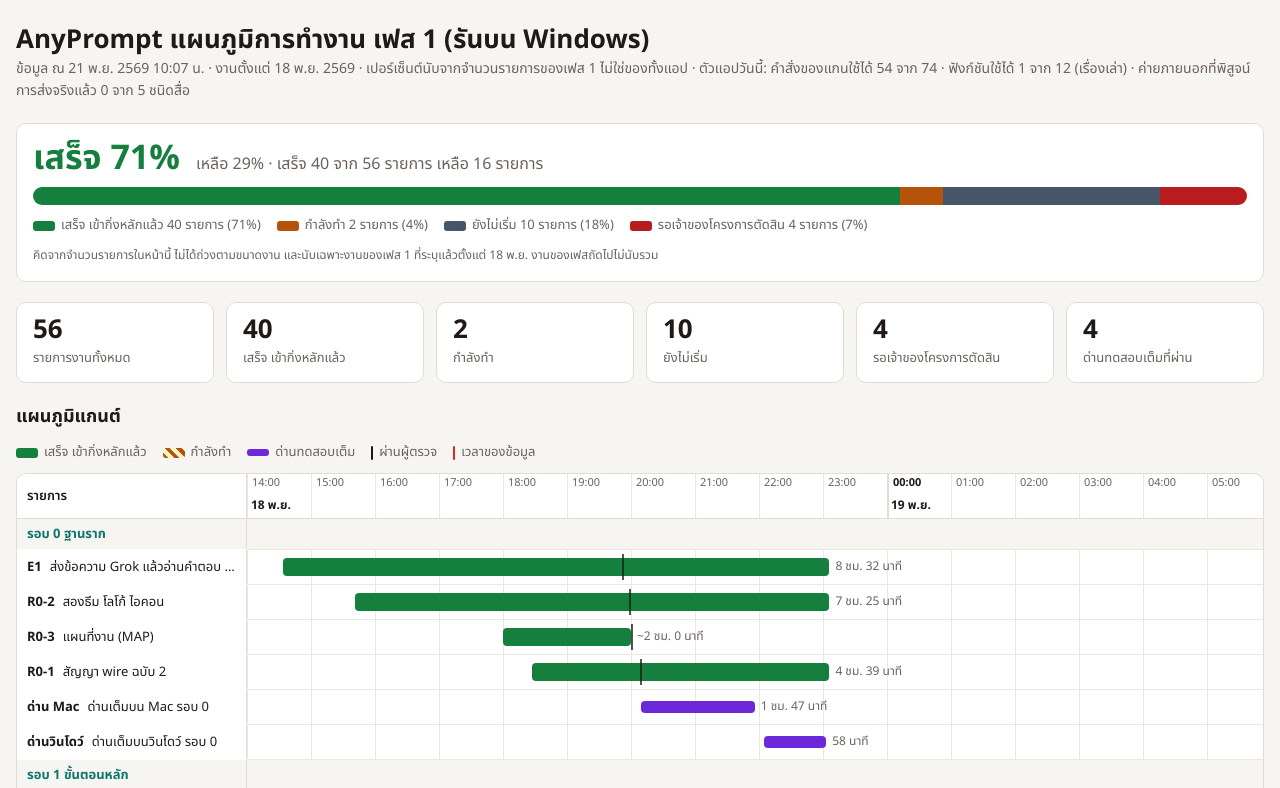
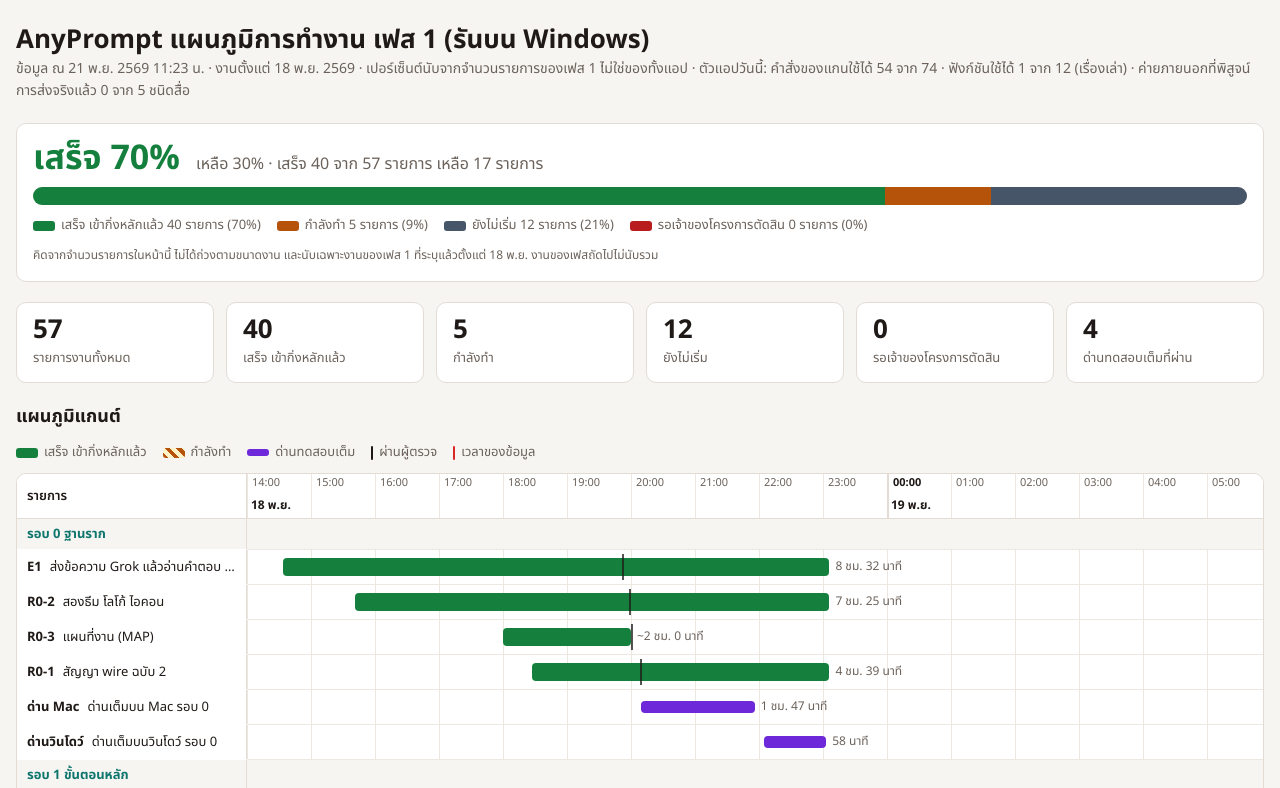
Before and after one commit to oldevill14/anyprompt-progress, a plain HTML site: page index.html in a window 1280 px wide. Shown: the top 788 px of the page. Drawn offline with Linux system fonts and the light colour scheme.

Commit message:
อัปเดต 21 พ.ย. 11:23: งานปิดรอบ 1 ที่เปิดแล้ว และข้อที่เจ้าของโครงการตัดสินครบ
Co-Authored-By: Claude Fable 5.2 <noreply@anthropic.com>

```diff
--- a/index.html
+++ b/index.html
@@ -90,7 +90,7 @@ footer{color:var(--mut);font-size:13px}
   <footer>เวลาเป็นเวลาไทย · เวลาที่มีเครื่องหมาย ~ เป็นเวลาโดยประมาณจากบันทึกของกัปตัน ที่เหลือมาจาก git หรือไฟล์บันทึกเวลาของชิ้นงาน · ครอบคลุมตั้งแต่รอบ 0 (18 พ.ย. 2569) · งานก่อนหน้านั้น (11 ถึง 17 พ.ย.) ยังไม่ได้ใส่ในแผนภูมินี้ · เฟส 1 เน้นให้แอปรันบน Windows ได้ก่อน รุ่นสำหรับ iOS ยังไม่มี · ผลเทสต์คือค่าที่กัปตันนับจาก log เอง ตัวที่ล้ม 1 ตัวบน Mac คือเทสต์ล็อกอินเว็บ (MAC-16) ที่ผ่านบนเครื่องวินโดว์</footer>
 </div>
 <script>
-const NOW='11-21 10:07', ASOF='21 พ.ย. 2569 10:07 น.';
+const NOW='11-21 11:23', ASOF='21 พ.ย. 2569 11:23 น.';
 const S={done:['เสร็จ','s-done'],work:['กำลังทำ','s-work'],wait:['ยังไม่เริ่ม','s-wait'],ask:['รอเจ้าของโครงการตัดสิน','s-ask'],gate:['ด่านผ่าน','s-done'],later:['เฟสถัดไป','s-later']};
 // g=กลุ่ม id n=ชื่อ w=ทำอะไร by=ผู้ทำ a=เริ่ม rv=ผ่านผู้ตรวจ b=เข้ากิ่งหลัก ap=เวลาประมาณ(1) rd=รอบผู้ตรวจ t=ผลที่นับ s=สถานะ note
 const D=[
@@ -136,24 +136,25 @@ const D=[
 {g:'เตรียมด่านปิดเฟส 1',id:'G0-1',n:'แอปไม่แย่งหน้าจอตอนทดสอบ',w:'ใต้สวิตช์ทดสอบ หน้าต่างเปิดโดยไม่ขึ้นหน้า ไม่ขยายเต็มจอ ไม่ดึงคีย์บอร์ด',by:'Claude',a:'11-20 23:37',b:'11-21 04:56',ap:1,rd:'3 ชิ้น ผู้ตรวจผ่านทุกชิ้น',t:'แอป desktop 73 ผ่าน / 0 ล้ม',s:'done',note:'วัดจริงบนวินโดว์: หน้าต่างที่ใช้อยู่ไม่ถูกเปลี่ยน'},
 {g:'เตรียมด่านปิดเฟส 1',id:'G0-1t',n:'เทสต์กันการแย่งหน้าจอกลับมา',w:'ตรึงลำดับค่าและห้ามคำสั่งขยายจอหรือดึงคีย์บอร์ด',by:'Claude Opus',a:'11-21 05:03',b:'11-21 06:02',ap:1,rd:'2 ชิ้น ผู้ตรวจผ่าน',t:'แอป desktop 73 ผ่าน / 0 ล้ม',s:'done',note:''},
 {g:'เตรียมด่านปิดเฟส 1',id:'G0-2',n:'หน้าเริ่มต้นและธีมสำหรับภาพด่าน',w:'เปิดแอปตรงไปหน้าที่จะถ่ายภาพ ใช้ได้เฉพาะสวิตช์นักพัฒนา',by:'Claude',a:'11-20 18:34',b:'11-20 23:01',ap:1,rd:'กัปตันนับ',t:'วินโดว์ชุดเต็ม 2570 ผ่าน / 0 ล้ม',s:'done',note:''},
-{g:'เตรียมด่านปิดเฟส 1',id:'G0-3',n:'เครื่องมือถ่ายภาพหน้าจอของด่าน',w:'ถ่ายภาพ 7 หน้าต่างจากแอปจริงบนวินโดว์แล้วตัดสิน',by:'ผู้ทำเครื่องมือ',a:'11-21 01:30',ap:1,rd:'ตรวจแผนติดตั้งแล้ว 4 รอบ กำลังรอบที่ 5',t:'ทดลองรัน 7 ภาพผ่าน กัปตันดูภาพเอง',s:'work',note:'เครื่องมือรับแล้ว ยังไม่ติดตั้ง'},
+{g:'เตรียมด่านปิดเฟส 1',id:'G0-3',n:'เครื่องมือถ่ายภาพหน้าจอของด่าน',w:'ถ่ายภาพ 7 หน้าต่างจากแอปจริงบนวินโดว์แล้วตัดสิน',by:'ผู้ทำเครื่องมือ',a:'11-21 01:30',ap:1,rd:'แผนติดตั้งผ่านผู้ตรวจรอบที่ 5 เหลือรอบเล็กสุดท้าย',t:'ทดลองรัน 7 ภาพผ่าน กัปตันดูภาพเอง',s:'work',note:'สร้างตัวแอปที่หัวด่านบนวินโดว์แล้ว รอติดตั้งเครื่องมือ'},
 {g:'เตรียมด่านปิดเฟส 1',id:'SLOT',n:'เครื่องมือ build ใช้โฟลเดอร์ร่วม',w:'ลดพื้นที่ดิสก์ต่อรอบทดสอบบนวินโดว์',by:'ผู้ทำเครื่องมือ',a:'11-21 07:40',ap:1,rd:'ตีกลับ 1 รอบ กำลังแก้',t:'',s:'work',note:'ล้างพื้นที่วินโดว์แล้ว 21 พ.ย. เหลือว่าง 330 GiB'},
 {g:'รอบ 2 ต่อยอด',id:'V1a',n:'ตัวขับเสียงพากย์ไทย (Gemini TTS) ชั้นตัวขับ',w:'ตัวขับเสียงบรรยายพร้อมเทสต์ ยังไม่ต่อเข้าแกนแอป',by:'Claude Sonnet',a:'11-20 14:09',b:'11-20 21:53',ap:1,rd:'ตีกลับ 3 รอบ',t:'วินโดว์ชุดเต็มผ่าน',s:'done',note:''},
-{g:'ยังไม่เริ่ม',id:'V1b',n:'ต่อเสียงพากย์เข้าแกนแอป',w:'รันเรื่องจนได้ MP4 มีเสียงบรรยายจริง',by:'',rd:'',t:'',s:'wait',note:'รอเจ้าของโครงการตัดสินแหล่งเสียง'},
+{g:'ยังไม่เริ่ม',id:'V1b',n:'ต่อเสียงพากย์เข้าแกนแอป',w:'รันเรื่องจนได้ MP4 มีเสียงบรรยายจริง (Gemini TTS)',by:'',rd:'',t:'',s:'wait',note:'ยืนยันแหล่งเสียงแล้ว 21 พ.ย. · หลัง RS-1'},
 {g:'ยังไม่เริ่ม',id:'G1a',n:'ด่านใหญ่ หน้าใหม่ถึง MP4',w:'ทดสอบทั้งเส้นทางบนวินโดว์ด้วยข้อมูลจำลอง',by:'',rd:'',t:'',s:'wait',note:'รอเครื่องมือถ่ายภาพของด่านติดตั้งเสร็จ'},
 {g:'ยังไม่เริ่ม',id:'D2',n:'แก้ฉาก',w:'แก้ฉาก เลือกเทค เปลี่ยนค่ายของโปรเจกต์',by:'',rd:'',t:'',s:'wait',note:'ต้องเสร็จก่อนตัวขับจริงตัวแรก'},
 {g:'ยังไม่เริ่ม',id:'C3',n:'สถานะโปรเจกต์และประมาณการ',w:'สถานะ เปิดโฟลเดอร์ บันทึกสำเนา',by:'',rd:'',t:'',s:'wait',note:''},
 {g:'ยังไม่เริ่ม',id:'D4',n:'สื่อเสริม',w:'คลื่นเสียง เตรียมสื่อ เปิดลิงก์',by:'',rd:'',t:'',s:'wait',note:''},
-{g:'ยังไม่เริ่ม',id:'RS-1',n:'คำสั่งเปลี่ยนค่ายของโปรเจกต์',w:'เปลี่ยนค่ายและโมเดลของโปรเจกต์ที่สร้างแล้ว',by:'',rd:'',t:'',s:'wait',note:'ต้องเสร็จก่อนรวมตัวขับเว็บจริง'},
-{g:'ยังไม่เริ่ม',id:'RS-2',n:'หน้าจอเปลี่ยนค่ายของโปรเจกต์',w:'ปุ่มและหน้าต่างเปลี่ยนค่ายในโปรเจกต์',by:'',rd:'',t:'',s:'wait',note:'รอ RS-1'},
+{g:'ปิดรอบ 1 (กำลังทำ)',id:'RS-1',n:'คำสั่งเปลี่ยนค่ายของโปรเจกต์',w:'สลับค่ายได้ทุกชนิดงาน รวมค่ายเว็บของภาพและคลิป',by:'Claude Opus',a:'11-21 10:18',rd:'',t:'',s:'work',note:'รอบนี้ไม่ให้เปลี่ยนถ้ามีงานที่เสร็จแล้ว กันทำซ้ำเงียบ ๆ'},
+{g:'ยังไม่เริ่ม',id:'RS-1b',n:'เปลี่ยนค่ายแล้วงานที่เสร็จอยู่ครบ',w:'ทำต่อเฉพาะที่เหลือ เว้นแต่ผู้ใช้สั่งทำซ้ำ',by:'',rd:'',t:'',s:'wait',note:'ต้องเสร็จก่อนหน้าจอเปลี่ยนค่าย'},
+{g:'ยังไม่เริ่ม',id:'RS-2',n:'หน้าจอเปลี่ยนค่ายของโปรเจกต์',w:'สลับค่ายภาพและคลิป: ChatGPT, Google Flow, Grok, Meta AI',by:'',rd:'',t:'',s:'wait',note:'รอ RS-1 และ RS-1b'},
 {g:'ยังไม่เริ่ม',id:'TRASH',n:'ถังขยะและรายการผลงาน',w:'ย้ายลงถัง กู้คืน ล้างถัง รายการผลงาน',by:'',rd:'',t:'',s:'wait',note:''},
 {g:'ยังไม่เริ่ม',id:'G1b',n:'ด่านใหญ่ขั้นสอง ภาพจริง',w:'แทนภาพจำลองด้วยภาพจากค่ายจริง',by:'',rd:'',t:'',s:'wait',note:'หลังด่านใหญ่ขั้นแรกและตัวขับภาพ'},
 {g:'ยังไม่เริ่ม',id:'D08-R1',n:'เอกสารบันทึกผลรอบ 1',w:'คู่มือทดสอบของงานรอบ 1',by:'GLM',rd:'',t:'',s:'wait',note:''},
-{g:'รอเจ้าของโครงการตัดสิน',id:'E2',n:'Grok ข้อความกับหน้าเว็บจริง',w:'ยืนยันการส่งข้อความกับหน้า Grok จริง',by:'',rd:'',t:'',s:'ask',note:'รออนุญาตส่งจริง'},
-{g:'รอเจ้าของโครงการตัดสิน',id:'E3',n:'Grok ภาพ ค่ายจริงตัวแรกของภาพ',w:'ตัวขับภาพผ่านหน้าเว็บ Grok',by:'',rd:'',t:'',s:'ask',note:'หลัง E2'},
-{g:'รอเจ้าของโครงการตัดสิน',id:'PRICE',n:'หน้าต่างราคาก่อนใช้ค่ายเสียเงิน',w:'ทำเสร็จแล้ว รอตัดสินว่าจะใส่ในแอปหรือไม่',by:'',rd:'',t:'',s:'ask',note:''},
+{g:'ปิดรอบ 1 (กำลังทำ)',id:'E2',n:'Grok ข้อความกับหน้าเว็บจริง',w:'ยืนยันการส่งข้อความกับหน้า Grok จริง ส่งจริง 2 ครั้ง',by:'Claude Opus',a:'11-21 10:18',rd:'',t:'',s:'work',note:'เจ้าของโครงการอนุมัติ 21 พ.ย.'},
+{g:'ยังไม่เริ่ม',id:'E3',n:'Grok ภาพ ค่ายจริงตัวแรกของภาพ',w:'ตัวขับภาพผ่านหน้าเว็บ Grok',by:'',rd:'',t:'',s:'wait',note:'หลัง E2'},
+{g:'ปิดรอบ 1 (กำลังทำ)',id:'MONEY',n:'ถอดการคิดเงินออกจากแอป',w:'ไม่มีราคา ไม่มีเพดาน ทุกโมเดลของค่ายที่ใส่คีย์ใช้ได้ ค่ายรับคำเรียกก็ทำงาน',by:'Claude',a:'11-21 10:25',rd:'',t:'',s:'work',note:'เจ้าของโครงการสั่ง 21 พ.ย. · ไล่จุดในโค้ดเสร็จ 72 จุด รอคิวแก้'},
 {g:'รอเจ้าของโครงการตัดสิน',id:'VOICE',n:'แหล่งเสียงบรรยายไทย',w:'เสียงยังเป็นของจำลอง แอปจริงจึงรันจนจบไม่ได้',by:'',rd:'',t:'',a:'11-19 09:55',b:'11-19 16:00',s:'done',note:'ตัดสินแล้ว 19 พ.ย.: ใช้ Gemini TTS'},
-{g:'รอเจ้าของโครงการตัดสิน',id:'PACK',n:'เนื้อหาระดับแนวย่อยในชุดเรื่อง',w:'ให้แนวย่อยที่เลือกมีผลต่อเรื่องจริง',by:'',rd:'',t:'',s:'ask',note:''},
+{g:'ยังไม่เริ่ม',id:'PACK',n:'เนื้อหาระดับแนวย่อยในชุดเรื่อง',w:'ให้แนวย่อยที่เลือกมีผลต่อเรื่องจริง',by:'',rd:'',t:'',s:'wait',note:'อนุมัติแล้ว ทำหลังปิดรอบ 1'},
 {g:'เฟสถัดไป (ไม่นับในเปอร์เซ็นต์ของเฟส 1)',id:'iOS',n:'รุ่นสำหรับรันบน iOS',w:'ยังไม่มีในแผนเฟส 1 ซึ่งเน้นให้รันบน Windows ได้ก่อน',by:'',rd:'',t:'',s:'later',note:'ยังไม่ได้วางแผนรายละเอียด'}
 ];
 const T0='11-18 14:00', PXH=64;
```
